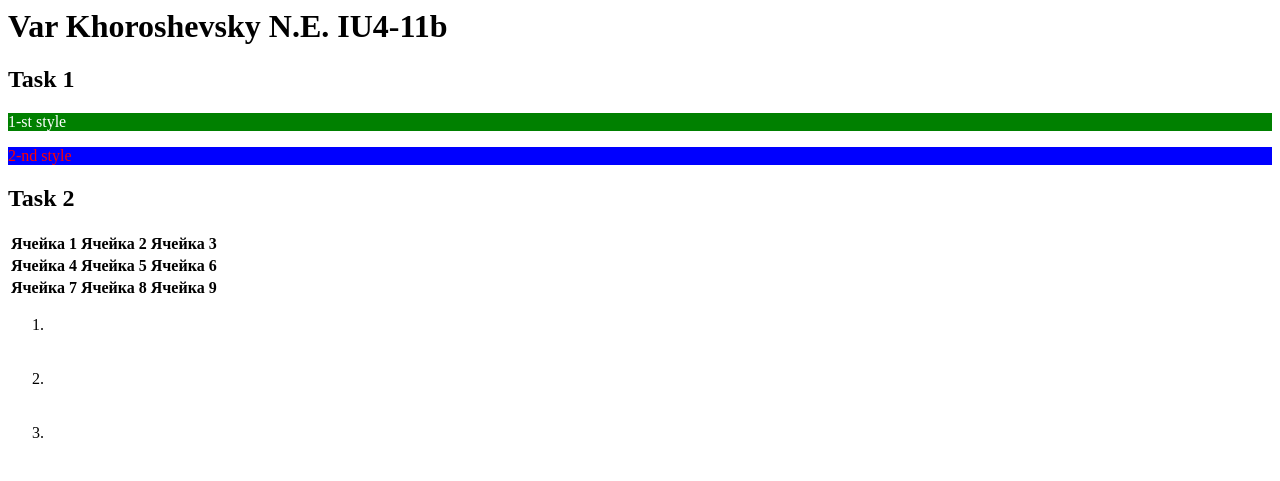
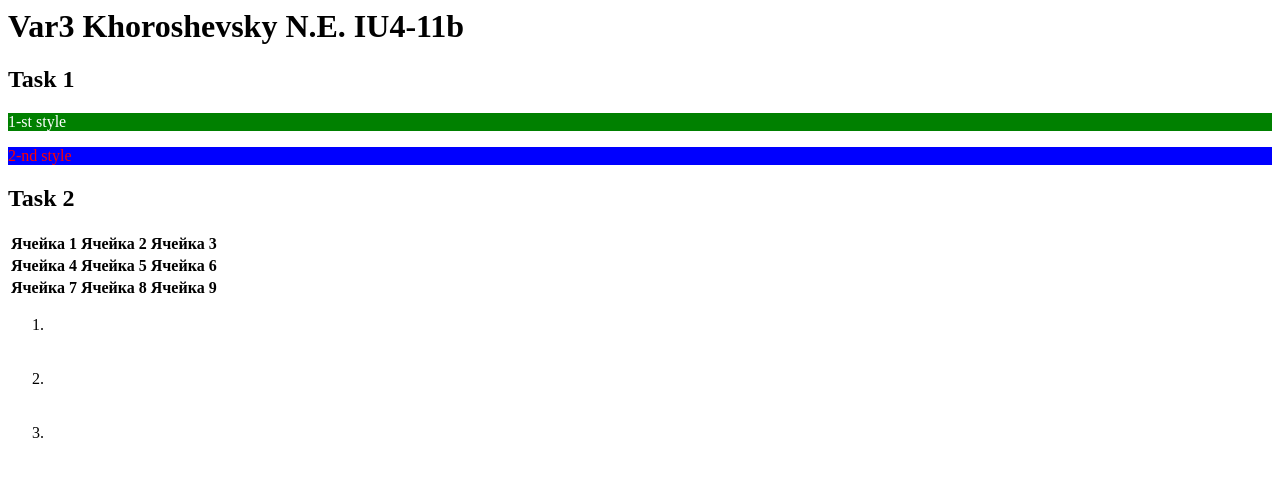
Before and after one commit to nickgoodmanbmstu/nickgoodmanbmstu.github.io, a plain HTML site: page index.html in a window 1280 px wide. Drawn offline with Linux system fonts and the light colour scheme.

Commit message:
Update index.html

```diff
--- a/index.html
+++ b/index.html
@@ -28,7 +28,7 @@
 </style>
 </head>
 <body>
-<h1>Var Khoroshevsky N.E. IU4-11b </h1>
+<h1>Var3 Khoroshevsky N.E. IU4-11b </h1>
 <div>
 <h2> Task 1 </h2>
 <p class=first> 1-st style </p>
```
